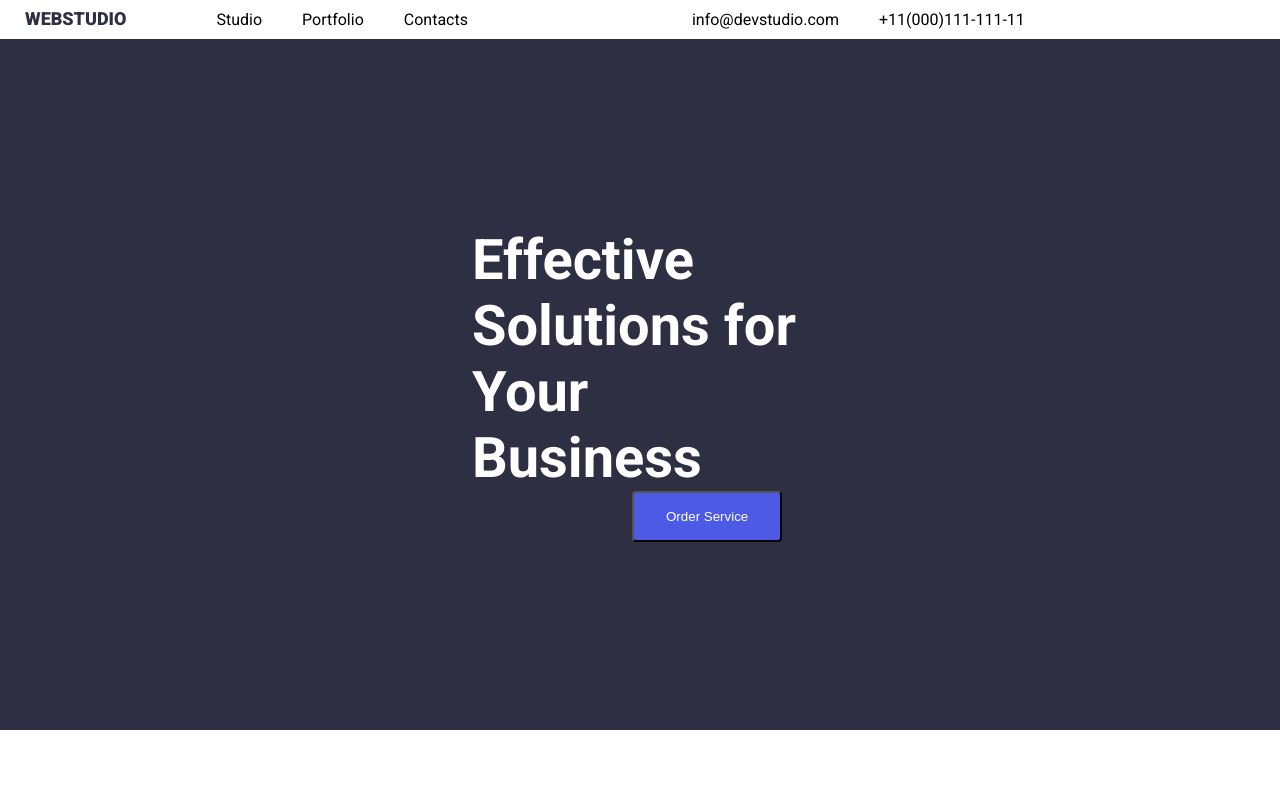
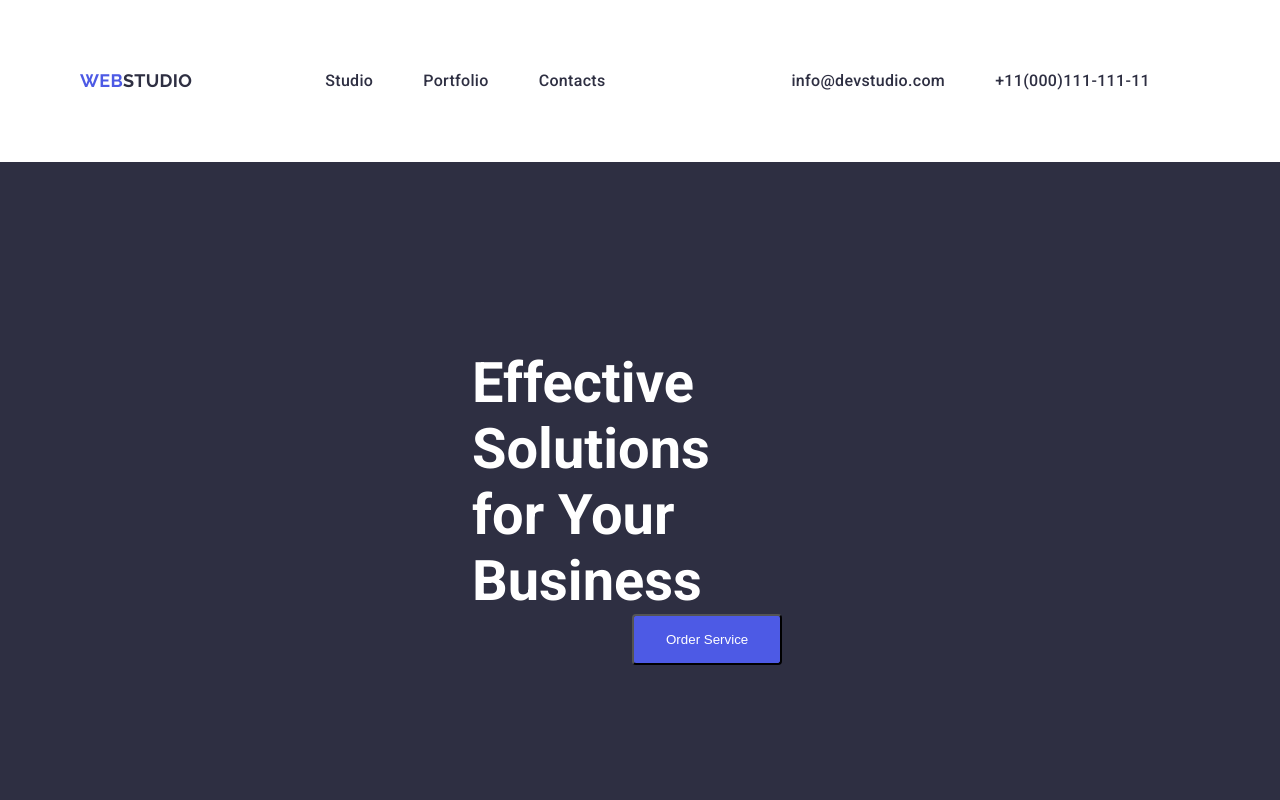
Before and after one commit to johnpaulo27/goit-markup-hw03, a plain HTML site: page index.html in a window 1280 px wide. Shown: the top 800 px of the page. Drawn offline with Linux system fonts and the light colour scheme.

Commit message:
hw3 initial revision

```diff
--- a/css/styles.css
+++ b/css/styles.css
@@ -34,38 +34,60 @@ body {
     background-color: #ffff;
 }
 .logo-link {
-    color:var(--iris)
+    color:var(--iris);
     font-family: Raleway; sans-serif;
     font-size: 18px;
     font-weight: 800;
     line-height: 1.2;
 }
-header {
-    margin-left: 25px;
+.logo-black {
+    color: var(--navyblue);
+}
+.logo-white {
+    color: var(--white);
+}
+.menu-item,
+.menu-item-list,
+.address-menu,
+.address-menu-item,
+.navigation {
+    display: flex;
     align-items: center;
-    display: inline-flex;
-}
-.nav-menu {
-    align-items: center;
-    display: inline-flex;
+    padding-top: 24px;
+    padding-bottom: 24px;
+    color: var(--navyblue);
+    font-weight: 500;
+    font-size: 16px;
+    line-height: 1.14;
+    letter-spacing: 0.02em;
 }
 .menu-item {
-    margin-left: 76px;
-    display: inline-flex;
-    padding: 10px 10px;
-    gap: 40px;
-}
-.menu-item-list {
-    color: black;
-}
-.address-menu-item {
-    color: black;
+    margin-left: 93px;
 }
 .address-menu {
-    display: inline-flex;
-    margin-left: 200px;
-    padding: 10px 10px;
-    gap: 40px;
+    margin-left: auto;
+}
+.menu-item-list,
+.address-menu-item {
+    margin-right: 50px;
+}
+.menu-item-list .menu-item-list:not(:last-child),
+.address-menu-item:not(:last-child) {
+    margin-right: 50px;
+}
+.menu-item-list:hover,
+.menu-item-list:focus {
+    color: var(--ocean);
+}
+.address-menu-list:hover,
+.address-menu-list:focus {
+    color: var(--ocean);
+}
+.container {
+    width: 1150px;
+    padding-left: 15px;
+    padding-right: 15px;
+    margin: 0 auto;
 }
 .hero {
     background: #2E2F42;
--- a/index.html
+++ b/index.html
@@ -11,6 +11,7 @@
 <body>
     <!-- header Section -->
     <header class="page-header">
+        <div class="container">
         <nav class="navigation">
             <a class="logo-link" href="index.html">WEB<span class="logo-black">STUDIO</span></a>
             <ul class="menu-item">
@@ -23,11 +24,12 @@
                 <li><a class="address-menu-item" href="tel:+11(000)111-111-11">+11(000)111-111-11</a></li>
             </ul>
         </nav>
+        </div>
     </header>
     <!-- main section -->
     <main>
         <section class="hero">
-            <h1>Effective Solutions for Your Business</h1>
+            <h1>Effective Solutions<br>for Your Business</h1>
             <button type="button" class="button">Order Service</button>
         </section>
 
@@ -88,7 +90,7 @@
     <!-- footer -->
     <footer>
         <section class="footer-section">
-            <a class="logo link" href="index.html">WEB<span class="logo-white">STUDIO</span></a>
+            <a class="logo-link" href="index.html">WEB<span class="logo-white">STUDIO</span></a>
             <p>Increase the flow of customers and sales for your business with digital marketing & growth solutions.</p>
     </section>
     </footer>
```
Also changed, not shown: portfolio.html (+4 -2 lines).
